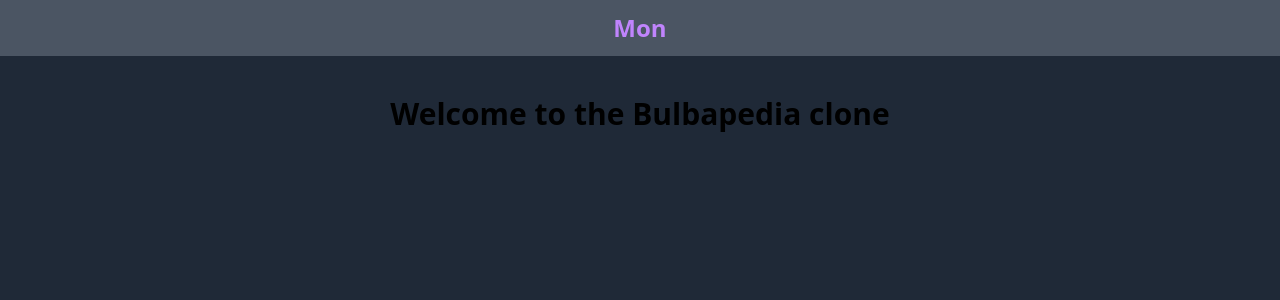
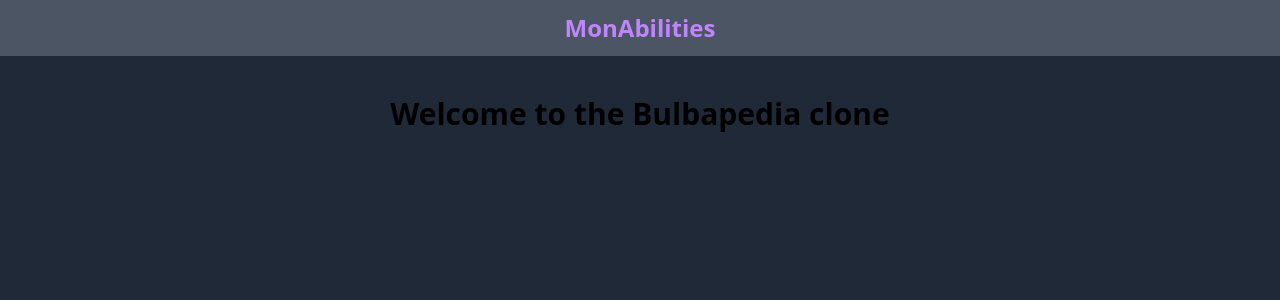
Before and after one commit to Masq48/pokedex-thing, a Next.js app: page / in a window 1280 px wide. Shown: the top 300 px of the page. Built offline with nearby package versions, Linux system fonts and the light colour scheme.

Commit message:
Added Abilities To Navbar

```diff
--- a/comps/Navbar.tsx
+++ b/comps/Navbar.tsx
@@ -15,6 +15,11 @@
               Mon
             </a>
           </Link>
+          <Link href="/">
+            <a>
+              Abilities
+            </a>
+          </Link>
         </div>
       </div>
     </nav>
```
